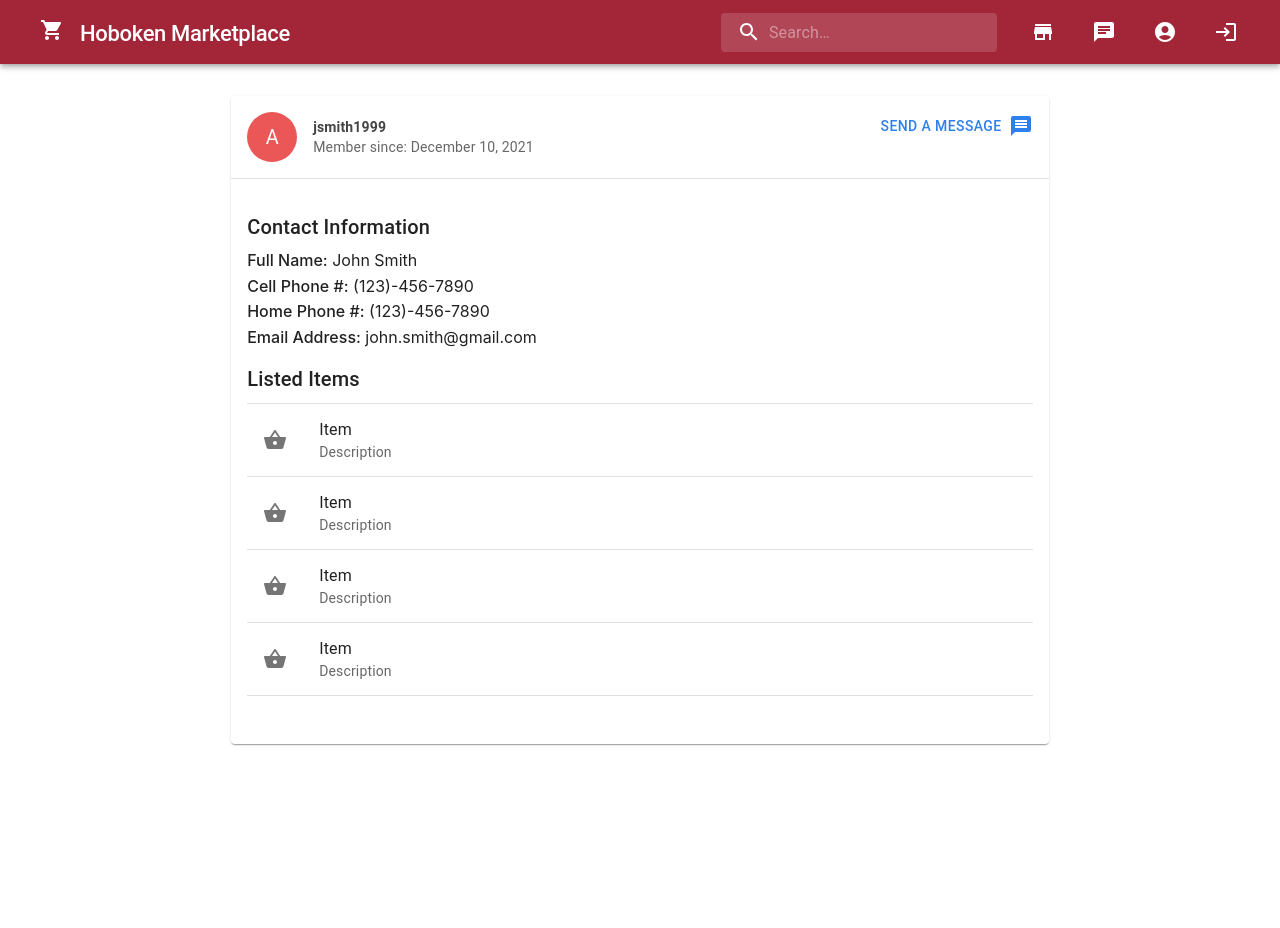
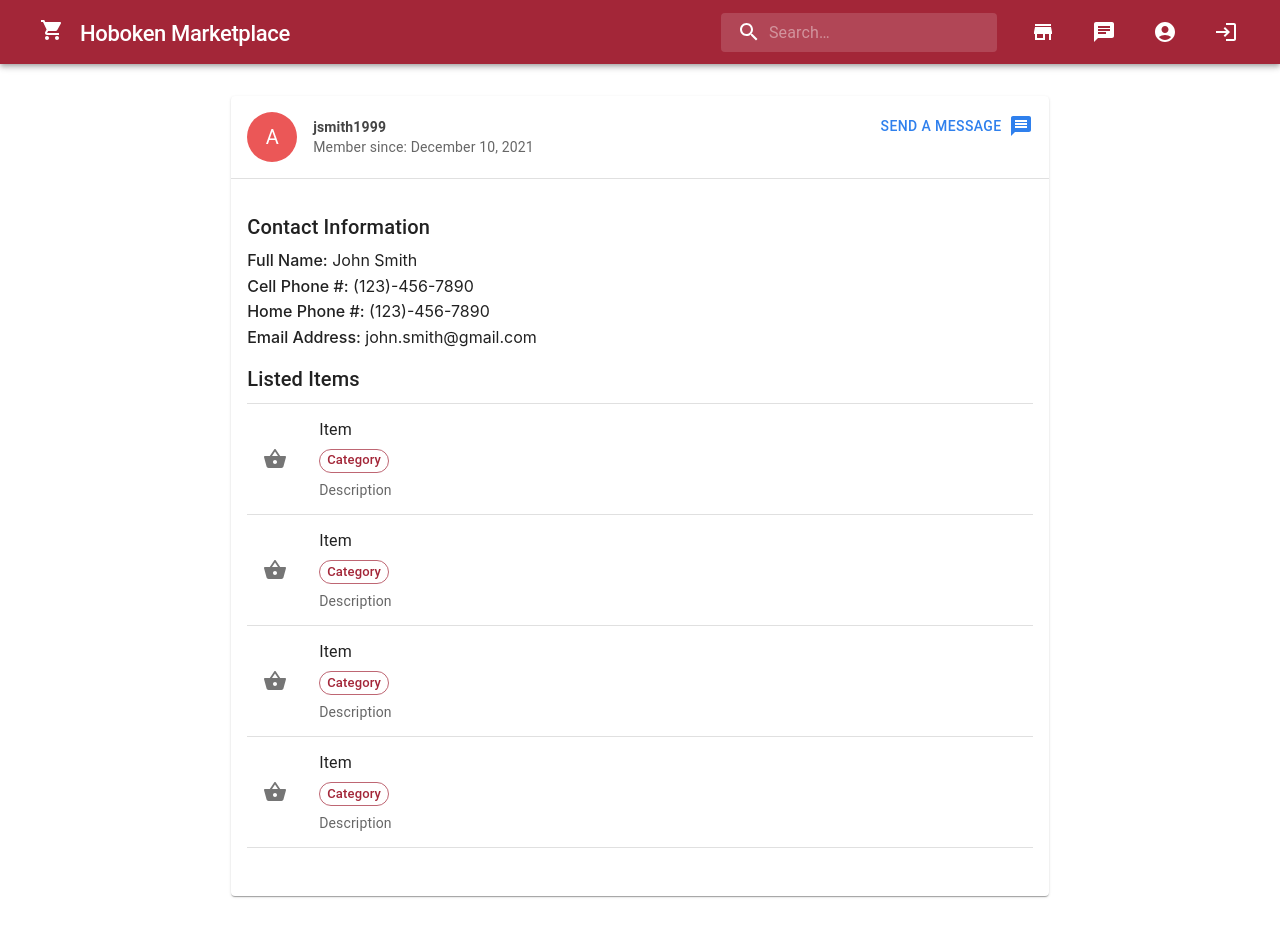
Before and after one commit to ezwendel/hobokenMarket, a React (Create React App) app in the folder client/: page /profile in a window 1280 px wide. Before the commit the page ends 800 px from the top, so only its background shows below. Built offline with nearby package versions, Linux system fonts and the light colour scheme; the HTML template or start-up script is replaced by a standard one.

Commit message:
Add categories to display

```diff
--- a/client/src/components/Item.jsx
+++ b/client/src/components/Item.jsx
@@ -11,7 +11,8 @@ import {
   Avatar,
   Button,
   Typography,
-  Tooltip
+  Tooltip,
+  Chip
 } from "@mui/material";
 
 import { Link } from "react-router-dom";
@@ -50,7 +51,7 @@ const Item = ({ item }) => {
     return null;
   }
   return (
-    <Card sx={{ minWidth: 250, maxHeight: 450, height: "fit-content" }}>
+    <Card sx={{ minWidth: 250, maxHeight: 500, height: "fit-content" }}>
       <CardHeader
         avatar={<Tooltip title={user.username}><Avatar sx={{ bgcolor: "#EB5757" }}>{user.username.charAt(0).toUpperCase()}</Avatar></Tooltip>}
         title={item.name}
@@ -62,6 +63,13 @@ const Item = ({ item }) => {
         classes={{ title: classes.title }}
       />
       <CardMedia component="img" height="194" image={Placeholder} />
+      <div style={{ padding: "1em 1em 0 1em"}}>
+        <ul className="category-list">
+          {item.categories.map((category) => (
+            <li><Chip label={category} size="small" color="primary" variant="outlined" /></li>
+          ))}
+        </ul>
+      </div>
       <CardContent>
         <Typography
           variant="body1"
--- a/client/src/components/ItemPage.jsx
+++ b/client/src/components/ItemPage.jsx
@@ -1,5 +1,6 @@
 import React, { useState, useEffect } from "react";
 import { makeStyles } from "@mui/styles";
+import { useTheme } from "@mui/material/styles";
 import axios from "axios";
 
 import {
@@ -20,6 +21,7 @@ import {
   CardActions,
   Button,
   Tooltip,
+  Chip
 } from "@mui/material";
 
 import { Link } from "react-router-dom";
@@ -32,6 +34,8 @@ const ItemPage = (props) => {
   const [user, setUser] = useState(null);
   const [loading, setLoading] = useState(true);
   const [error, setError] = useState(false);
+
+  const theme = useTheme();
 
   // Get item
   useEffect(() => {
@@ -106,8 +110,16 @@ const ItemPage = (props) => {
           classes={{ title: classes.title }}
         />
         <Divider />
+        <div style={{ padding: "0.5em 1em"}}>
+          <div className="category-label">Categories:</div>
+          <ul className="category-list">
+            {item.categories.map((category) => (
+              <li><Chip label={category} size="small" color="primary" variant="outlined" /></li>
+            ))}
+          </ul>
+        </div>
         <CardContent>
-          <div style={{ margin: "1em 0" }}>
+          <div style={{ marginBottom: "1em" }}>
             <Typography gutterBottom variant="h6" component="div">
               Description
             </Typography>
--- a/client/src/components/ProfilePage.jsx
+++ b/client/src/components/ProfilePage.jsx
@@ -16,6 +16,7 @@ import {
   ListItemIcon,
   ListItemText,
   Divider,
+  Chip,
 } from "@mui/material";
 import { Link } from "react-router-dom";
 
@@ -28,12 +29,31 @@ const Label = styled("span")(({ theme }) => ({
 
 const ItemListing = () => {
   return (
-    <Link to="/items/0" style={{color: "inherit", textDecoration: "none"}}>
+    <Link to="/items/0" style={{ color: "inherit", textDecoration: "none" }}>
       <ListItemButton>
         <ListItemIcon>
           <ShoppingBasketIcon />
         </ListItemIcon>
-        <ListItemText primary="Item" secondary="Description" />
+        <ListItemText
+          primary="Item"
+          secondary={
+            <>
+              <div style={{marginTop: ".5em"}}>
+                <ul className="category-list">
+                  <li>
+                    <Chip
+                      label="Category"
+                      size="small"
+                      color="primary"
+                      variant="outlined"
+                    />
+                  </li>
+                </ul>
+              </div>
+              <div style={{marginTop: ".5em"}}>Description</div>
+            </>
+          }
+        />
       </ListItemButton>
       <Divider />
     </Link>
--- a/client/src/css/App.css
+++ b/client/src/css/App.css
@@ -45,3 +45,22 @@
   -ms-overflow-style: none;  /* IE and Edge */
   scrollbar-width: none;  /* Firefox */
 }
+
+.category-label {
+  display: inline;
+  font-weight: 500;
+  margin-right: 1em;
+}
+
+.category-list {
+  font-weight: 500;
+  list-style: none;
+  margin: 0;
+  padding: 0;
+  display: inline;
+}
+
+.category-list li {
+  display: inline;
+  margin-right: 1em;
+}
```
